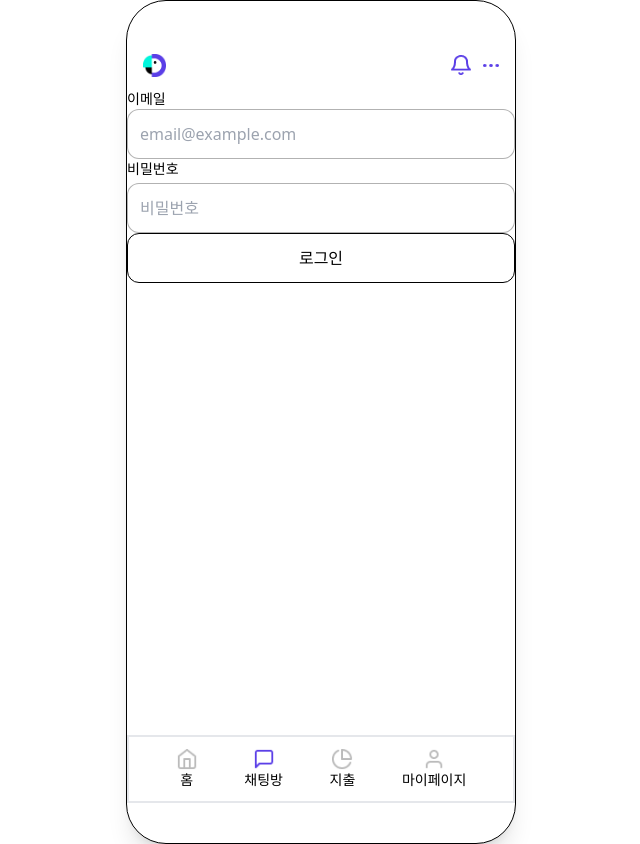
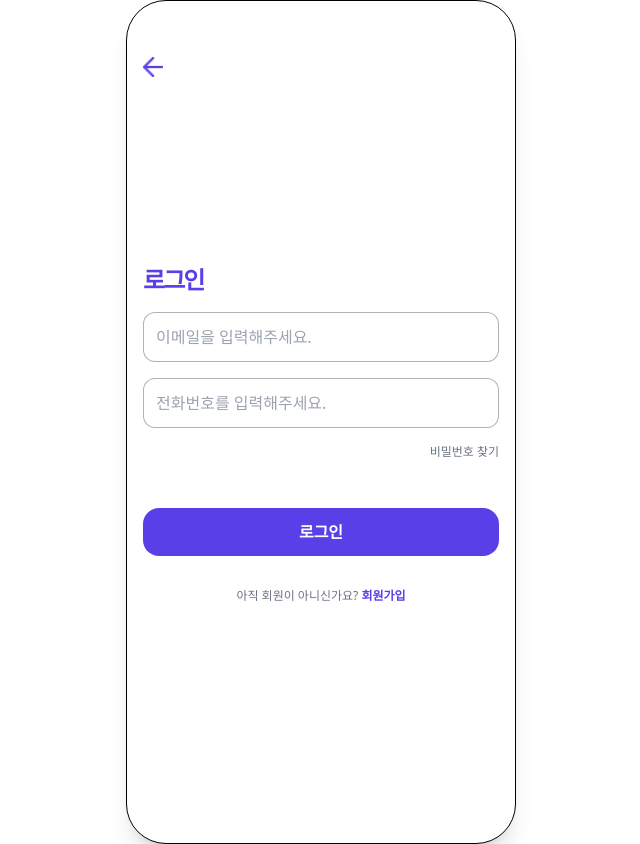
Before and after one commit to nicehcy2/Chat-Application-FE, a React (Create React App) app: page /login in a window 1280 px wide. Shown: the whole page, without its empty margins (319-959 px from the left). Built offline with nearby package versions, Linux system fonts and the light colour scheme.

Commit message:
[FEAT] 로그인 UI

```diff
--- /dev/null
+++ b/src/components/BackButton.jsx
@@ -0,0 +1,16 @@
+import BackButtonImage from "../assets/images/back-button.png";
+import { useNavigate } from 'react-router-dom';
+
+export default function BackButton() {
+
+    const navigate = useNavigate();
+
+    return (
+        <img
+            src={BackButtonImage}
+            alt="뒤로가기 버튼"
+            className="w-5 h-5"
+            onClick={() => navigate(-1)}
+        />
+    )
+}
--- a/src/components/CompleteButton.jsx
+++ b/src/components/CompleteButton.jsx
@@ -1,10 +1,10 @@
-export default function CompleteButton({ onChange }) {
+export default function CompleteButton({ label, onChange }) {
     return (
         <button
             className="w-full h-12 bg-[#583FE7] text-white font-bold rounded-2xl"
             onClick={onChange}
         >
-            완료
+            {label}
         </button>
     )
 }
--- a/src/layouts/IphoneLayout.jsx
+++ b/src/layouts/IphoneLayout.jsx
@@ -5,9 +5,12 @@ import TopBar from "../components/TopBar.jsx";
 export default function IphoneLayout({ children }) {
   const location = useLocation();
   const isHome = location.pathname === "/";
+  const isRegister = location.pathname === "/register";
   const isChat = matchPath("/chats/:chatId", location.pathname);
+  const isLogin = location.pathname === "/login";
 
   return (
+
     <div className="min-h-screen flex justify-center">
       {/* iPhone Frame */}
       <div
@@ -21,7 +24,7 @@ export default function IphoneLayout({ children }) {
         <div className="h-10 flex items-center justify-center text-sm font-medium"></div>
 
         {/* Top Bar (공통 기능은 아님) */}
-        {!isHome && !isChat && (
+        {!isHome && !isChat && !isRegister && !isLogin && (
           <div className="h-[48px]">
             <TopBar />
           </div>
@@ -31,7 +34,7 @@ export default function IphoneLayout({ children }) {
         <div className="flex-1 overflow-y-auto [&::-webkit-scrollbar]:hidden">{children}</div>
 
         {/* Navigation Bar (공통 기능은 아님) */}
-        {!isHome && !isChat && (
+        {!isHome && !isChat && !isRegister && !isLogin && (
           <div className="h-[68px]">
             <NavigationBar />
           </div>
--- a/src/pages/Login.jsx
+++ b/src/pages/Login.jsx
@@ -1,6 +1,8 @@
 import { useState } from "react";
-import { useNavigate } from "react-router-dom";
+import { Link, useNavigate } from "react-router-dom";
 import { useAuth } from "../contexts/AuthContext"
+import CompleteButton from "../components/CompleteButton";
+import BackButton from "../components/BackButton";
 
 export default function Login() {
   const navigate = useNavigate();
@@ -41,37 +43,44 @@ export default function Login() {
   };
 
   return (
-    <div className="flex flex-col h-full">
-      <form onSubmit={handleSubmit} className="flex flex-col">
-        <label className="flex flex-col">
-          <span className="text-sm">이메일</span>
+    <div className="h-full">
+      <div className="p-4">
+        <BackButton />
+      </div>
+      <div className="flex flex-col px-4 justify-center h-full gap-8 pb-20">
+        <form onSubmit={handleSubmit} className="flex flex-col gap-12">
+          <div className="flex flex-col gap-4">
+            <p className="text-2xl text-[#583FE7] font-bold tracking-[-0.08em]">
+              로그인
+            </p>
             <input
               type="email"
               value={email}
               onChange={(e) => setEmail(e.target.value)}
-            placeholder="email@example.com"
+              placeholder="이메일을 입력해주세요."
               className="border border-black/30 rounded-xl p-3 outline-none"
               autoComplete="email"
             />
-        </label>
-        <label className="flex flex-col gap-1">
-          <span className="text-sm">비밀번호</span>
             <input
               type="password"
               value={password}
               onChange={(e) => setPassword(e.target.value)}
-            placeholder="비밀번호"
+              placeholder="전화번호를 입력해주세요."
               className="border border-black/30 rounded-xl p-3 outline-none"
               autoComplete="current-password"
             />
-        </label>
-        <button
-          type="submit"
-          className="border border-black rounded-xl p-3 disabled:opacity-60"
-        >
-          로그인
-        </button>
+            <p className="text-xs text-right text-gray-500">
+              <Link to="/register">비밀번호 찾기</Link>
+            </p>
+          </div>
+          <CompleteButton label="로그인" />
         </form>
+        <p className="text-xs text-center text-gray-500">아직 회원이 아니신가요?{" "}
+          <Link to="/register" className="text-[#583FE7] font-bold">
+            회원가입
+          </Link>
+          </p>
+      </div>
     </div>
   );
 }
--- a/src/pages/Register.jsx
+++ b/src/pages/Register.jsx
@@ -1,6 +1,6 @@
 import { useState } from "react";
 import { useNavigate } from 'react-router-dom';
-import BackButtonImage from "../assets/images/back-button.png";
+import BackButton from "../components/BackButton";
 import LabeledInput from "../components/LabeledInput";
 import LabeledSelect from "../components/LabeledSelect";
 import CompleteButton from "../components/CompleteButton";
@@ -47,12 +47,7 @@ function Register() {
     return (
       <div className="h-full">
         <div className="p-4">
-          <img
-            src={BackButtonImage}
-            alt="뒤로가기 버튼"
-            className="w-5 h-5"
-            onClick={() => navigate(-1)}
-          />
+          <BackButton />
         </div>
 
         <div className="px-5 flex flex-col gap-8">
@@ -84,7 +79,7 @@ function Register() {
             value={job}
             onChange={setJob}
           />
-          <CompleteButton onChange={handleSubmit} />
+          <CompleteButton label="완료" onChange={handleSubmit} />
         </div>
       </div>
     );
```
Lines whose indentation alone changed are shown as unchanged.
